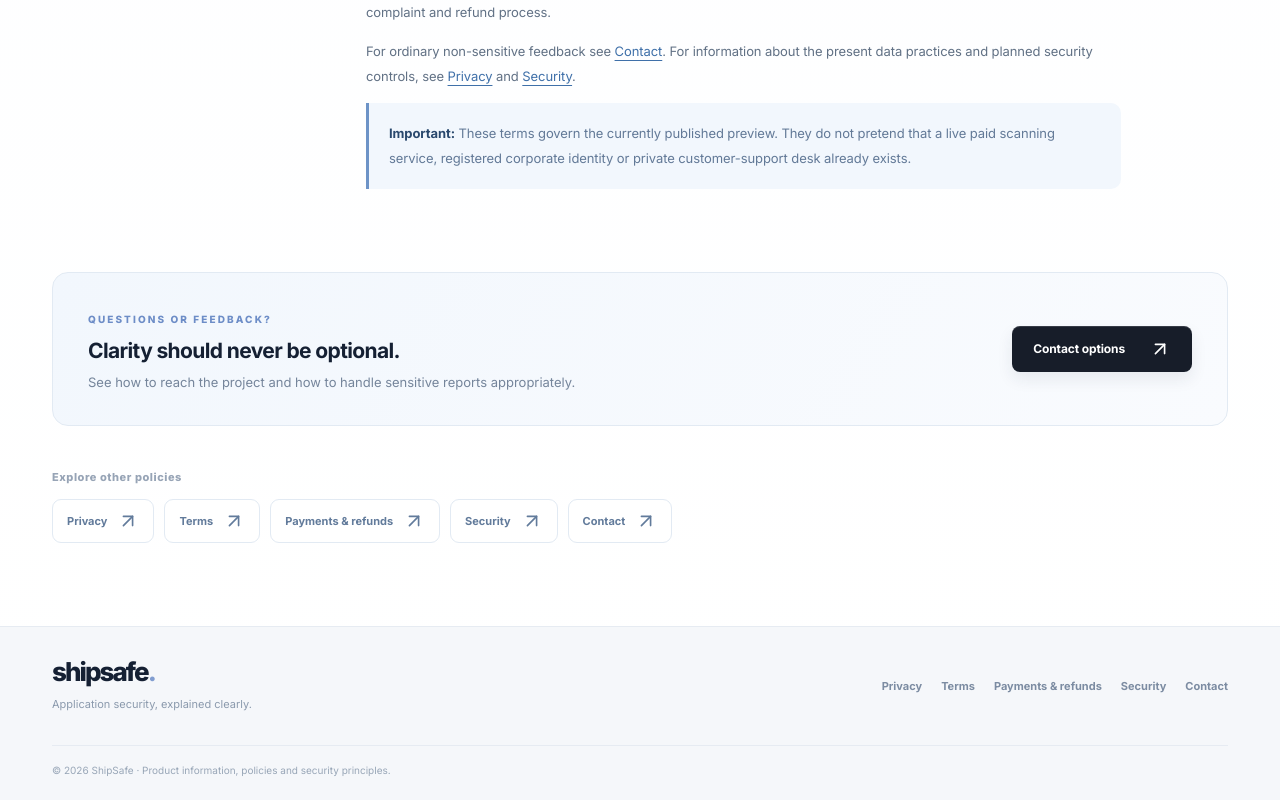
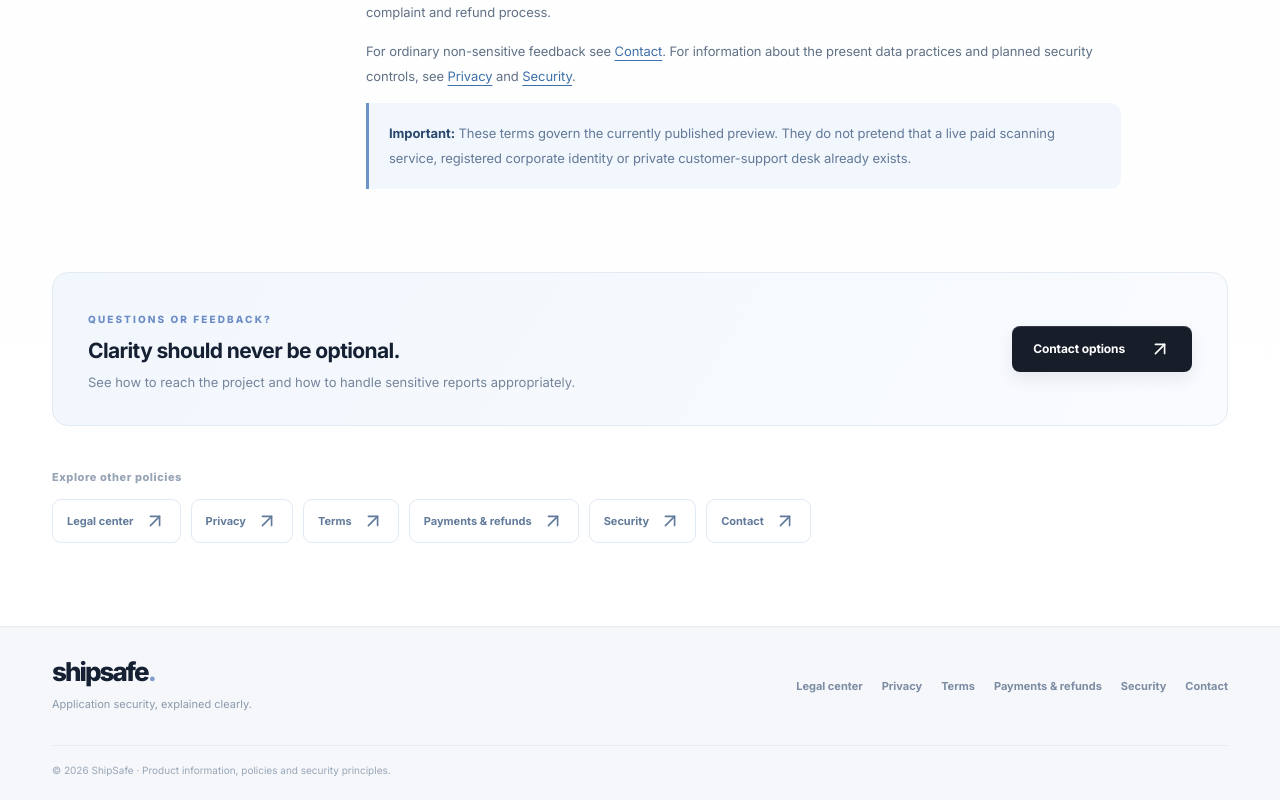
Before and after one commit to helloskyorigin/Safe-sure, a Next.js app: page /terms in a window 1280 px wide. Shown: the part 2998-3798 px from the top of the page. Built offline with nearby package versions, Linux system fonts and the light colour scheme.

Commit message:
feat(legal): provide legal hub navigation across policies

```diff
--- a/components/LegalPage.tsx
+++ b/components/LegalPage.tsx
@@ -16,6 +16,7 @@ type Props = {
 };
 
 const related = [
+  { href: "/legal", label: "Legal center" },
   { href: "/privacy", label: "Privacy" },
   { href: "/terms", label: "Terms" },
   { href: "/refunds", label: "Payments & refunds" },
```
